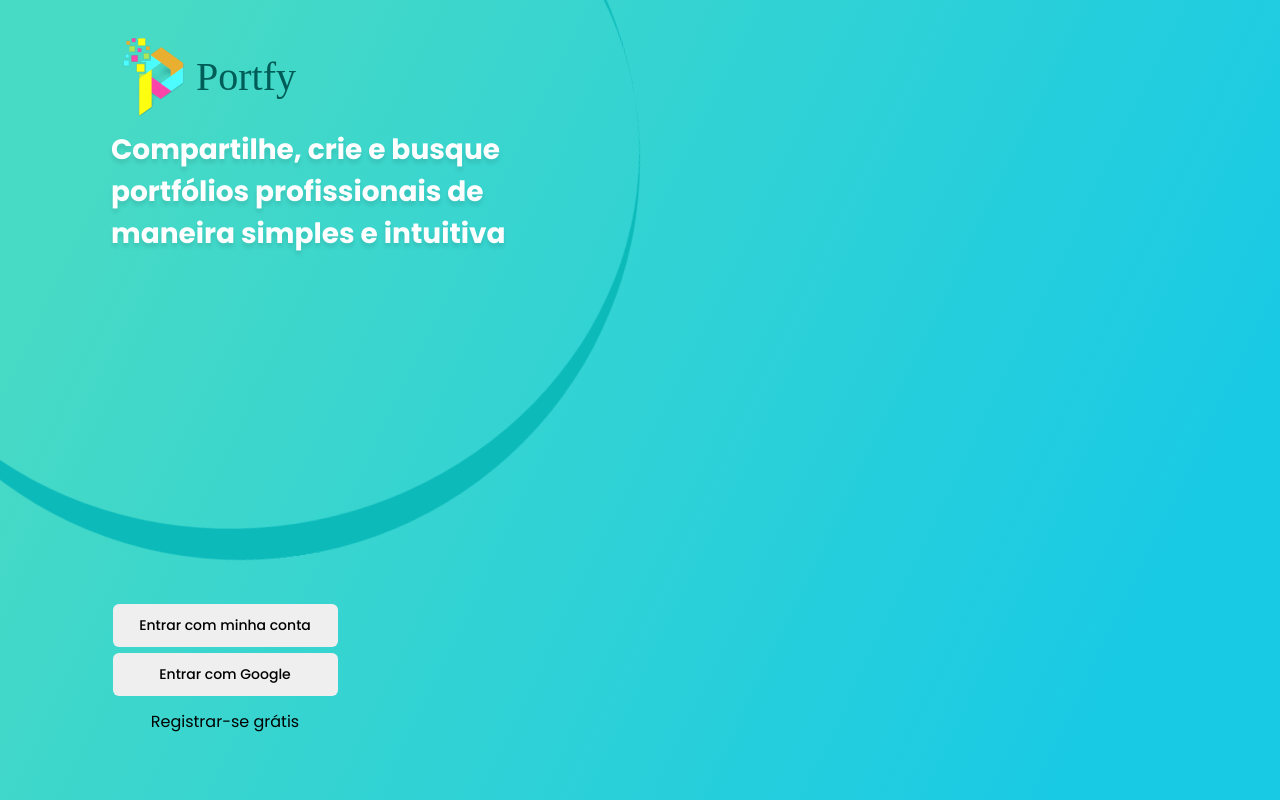
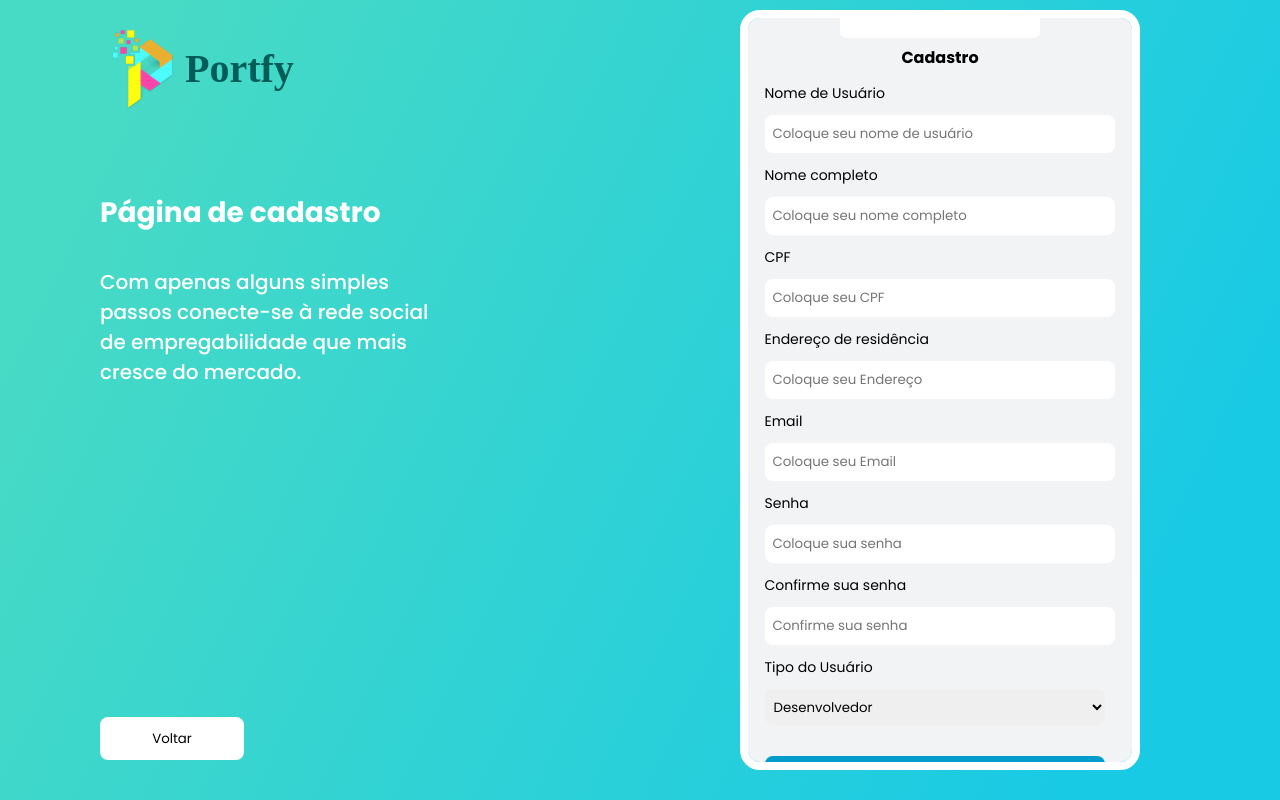
Before and after one commit to maksonss4/React---Portfy, a React (Create React App) app: page / in a window 1280 px wide. Built offline with nearby package versions, Linux system fonts and the light colour scheme; a web font is replaced by a local one.

Commit message:
Feat/Style (Register): Alinhamento CSS
> Alinhamento do frame de smartphone que contem a página de registro;
> Customização da scrollBar do frame de registro;

OBS: Em adendo, foi atualizado o favicon e title na header do index.html

```diff
--- a/public/index.html
+++ b/public/index.html
@@ -1,5 +1,5 @@
 <!DOCTYPE html>
-<html lang="en">
+<html lang="pt-br">
   <head>
     <meta charset="utf-8" />
     <meta name="viewport" content="width=device-width, initial-scale=1" />
@@ -24,7 +24,8 @@
       href="https://fonts.googleapis.com/css2?family=Goldman:wght@400;700&display=swap"
       rel="stylesheet"
     />
-    <title>React App</title>
+    <link rel="shortcut icon" href="logoPortfy.png" type="image/x-icon">
+    <title>Portfy</title>
   </head>
   <body>
     <div id="root"></div>
--- a/src/App.tsx
+++ b/src/App.tsx
@@ -1,14 +1,13 @@
 import { Global } from "./styles";
 // import { LandingPage } from "./pages/LandingPage";
 import { Resgister } from "./pages/Register";
-import { LandingPage } from "./pages/LandingPage";
 
 function App() {
   return (
     <div className="App">
       <Global />
-      <LandingPage />
-      {/* <Resgister /> */}
+      {/* <LandingPage /> */}
+      <Resgister />
     </div>
   );
 }
--- a/src/pages/Register/styles.ts
+++ b/src/pages/Register/styles.ts
@@ -65,7 +65,7 @@ export const DivInformations = styled.div`
 `;
 
 export const DivForm = styled.div`
-  width: 27rem;
+  width: 25rem;
   max-height: 95vh;
   background-color: var(--whitesmoke);
   border-radius: 20px;
@@ -77,9 +77,24 @@ export const DivForm = styled.div`
   gap: 20px;
   overflow-y: scroll;
   box-sizing: border-box;
+  position: relative;
+
+  &::-webkit-scrollbar {
+    width: 7px;
+  }
+
+  &::-webkit-scrollbar-thumb {
+    background-color: var(--medium-grey);
+    border-radius: 20px;
+  }
+
+  h2 {
+    margin-top: 2rem;
+  }
 
   .divBigode {
-    background: white;
+    position: fixed;
+    background: var(--white);
     height: 1.25rem;
     width: 12.5rem;
     border-radius: 0px 0px 6px 6px;
@@ -105,9 +120,8 @@ export const DivForm = styled.div`
   }
 
   form button {
-    margin-top: 60px;
+    margin: 1rem 0 1.5rem 0;
     font-size: 20px;
-    margin-bottom: 2rem;
   }
 
   @media (max-width: 1000px) {
--- a/src/styles/index.ts
+++ b/src/styles/index.ts
@@ -2,11 +2,13 @@ import { createGlobalStyle } from "styled-components";
 
 export const Global = createGlobalStyle`
   :root {
-    --white:      #FFFFFF;
-    --whitesmoke: #f1f3f5;
-    --black:      #000000;
-    --green-black:#005C57;
-    --ligth-green:#0CBABA;
+    --white:        #FFFFFF;
+    --whitesmoke:   #f1f3f5;
+    --black:        #000000;
+    --green-black:  #005C57;
+    --ligth-green:  #0CBABA;
+    --medium-grey:  #91959A7D;
+
     --gradient: linear-gradient(115.77deg, #47DAC5 10.59%, #19CAE5 87.7%);
     --boxshadow: rgba(0, 0, 0, 0.25);
   }
```
